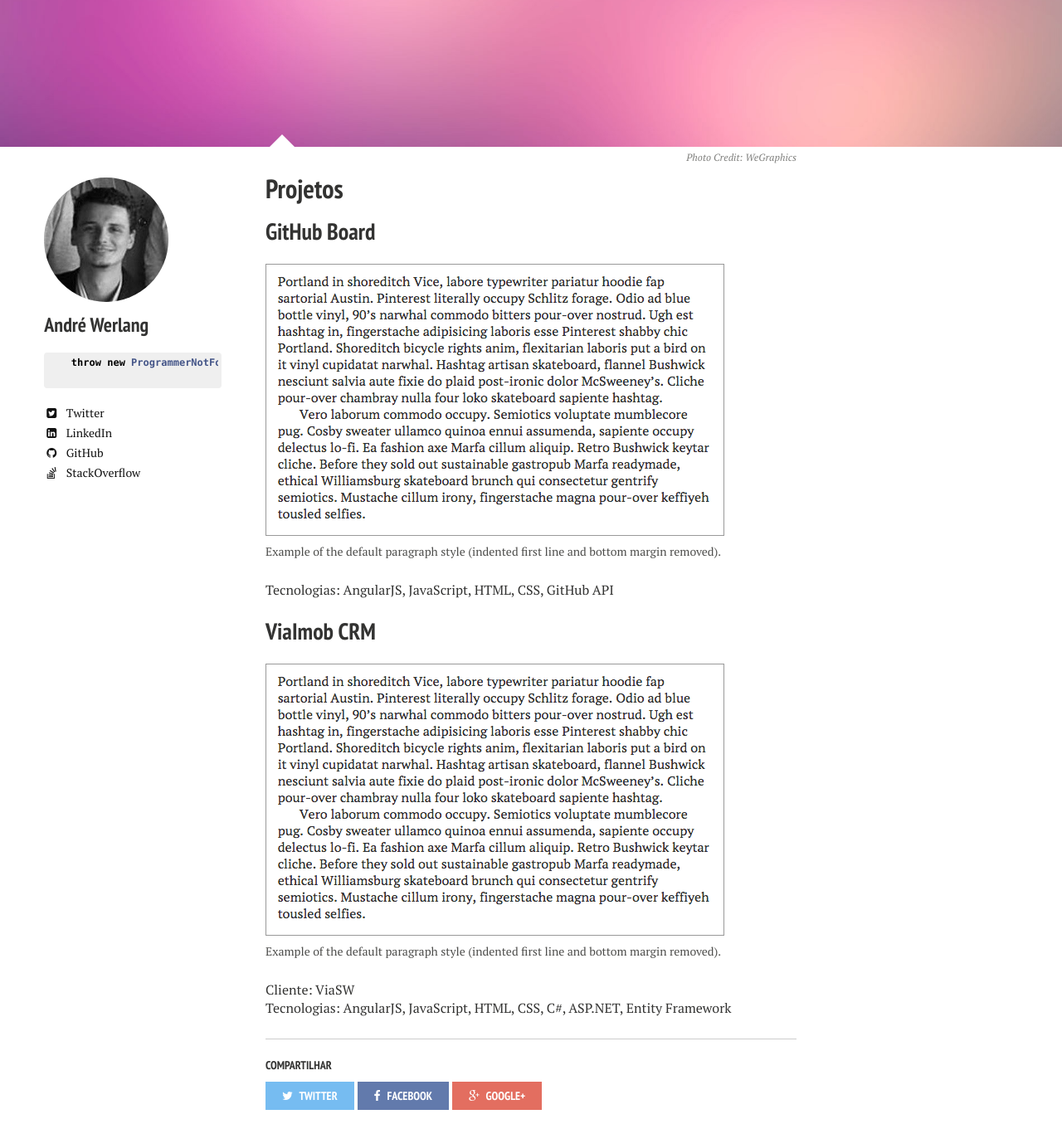
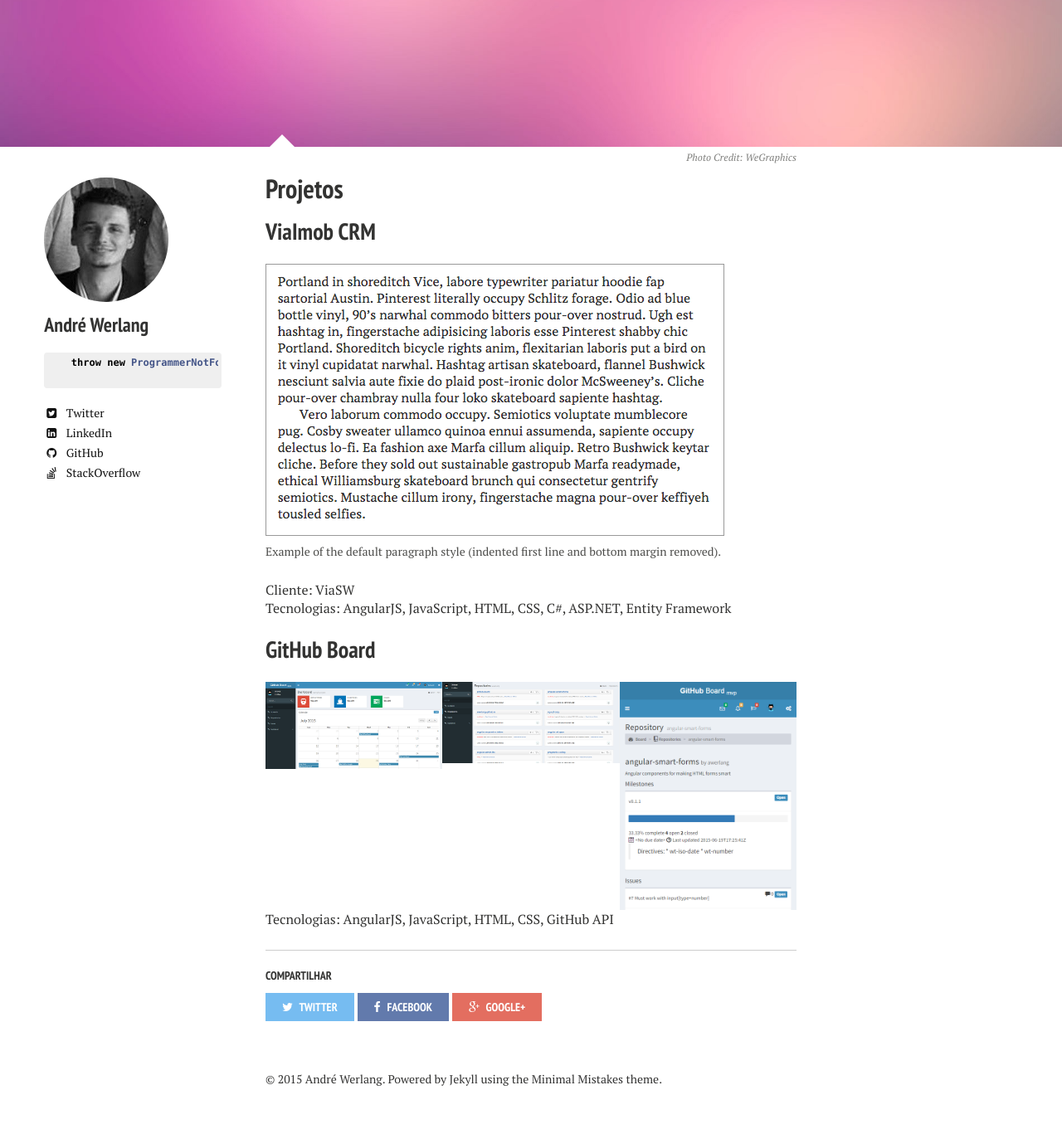
Before and after one commit to awerlang/awerlang.github.io, a Jekyll site: the page built from projetos/index.md, in a window 1280 px wide and 1400 px high, scrolled down 244 px, cut to the strip 0-1355 px from the top of the window. Shown: the whole strip at 83% size. Built offline with Jekyll 4.4.1, drawn with Linux system fonts in a browser that asks for light colours.

Commit message:
mass review

```diff
--- a/projetos/index.md
+++ b/projetos/index.md
@@ -8,15 +8,6 @@
   creditlink: http://wegraphics.net/downloads/free-ultimate-blurred-background-pack/
 ---
 
-## GitHub Board
-
-<figure>
-  <img src="{{ site.url }}/images/paragraph-indent.png" alt="screen shot of paragraphs with default indent style set">
-  <figcaption>Example of the default paragraph style (indented first line and bottom margin removed).</figcaption>
-</figure>
-
-Tecnologias: AngularJS, JavaScript, HTML, CSS, GitHub API
-
 ## ViaImob CRM
 
 <figure>
@@ -24,5 +15,15 @@
   <figcaption>Example of the default paragraph style (indented first line and bottom margin removed).</figcaption>
 </figure>
 
-Cliente: ViaSW <br>
+Cliente: ViaSW
 Tecnologias: AngularJS, JavaScript, HTML, CSS, C#, ASP.NET, Entity Framework
+
+## GitHub Board
+
+<figure class="third">
+  <a href="{{ site.url }}/projetos/gb01.png"><img src="{{ site.url }}/projetos/gb01.png"></a>
+  <a href="{{ site.url }}/projetos/gb02.png"><img src="{{ site.url }}/projetos/gb02.png"></a>
+  <a href="{{ site.url }}/projetos/gb03.png"><img src="{{ site.url }}/projetos/gb03.png"></a>
+</figure>
+
+Tecnologias: AngularJS, JavaScript, HTML, CSS, GitHub API
```
Also changed, not shown: serviços/index.md (+5 -3 lines), sobre/index.md (+2 -2 lines), tecnologia/index.md (+14 -1 lines), projetos/gb01.png (added), projetos/gb02.png (added), projetos/gb03.png (added), tecnologia/angularjs.jpg (added), tecnologia/dotnet.png (added), tecnologia/javascript.png (added), tecnologia/sqlserver.png (added), tecnologia/typescript.png (added), tecnologia/visualstudio.png (added).
